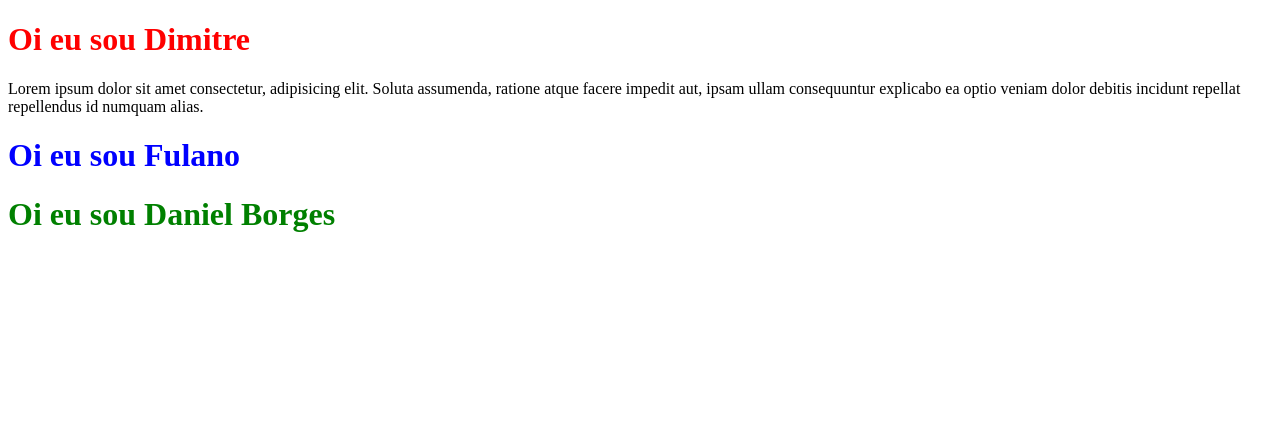
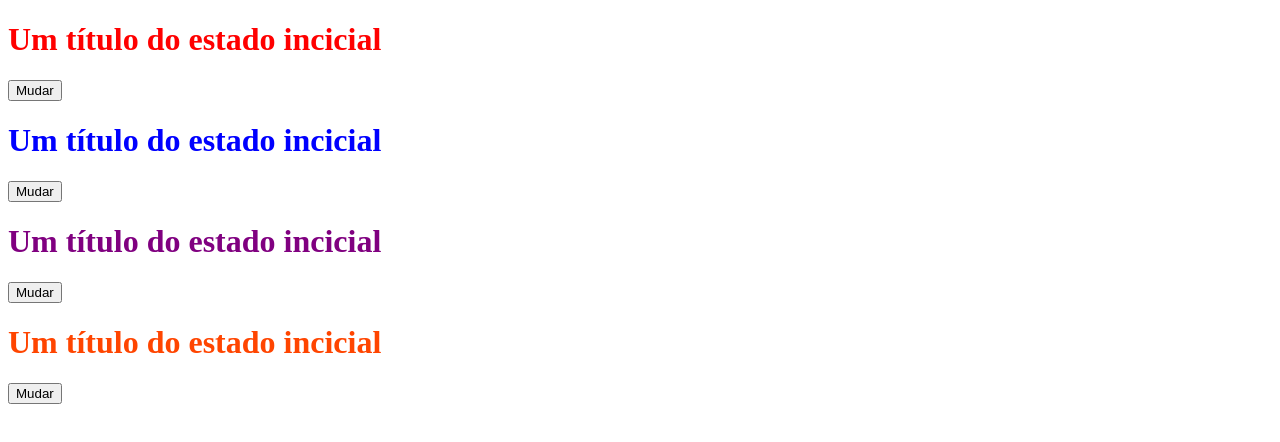
Before and after one commit to DanielBorges91/react-iniciante-projeto1, a React (Vite) app: page / in a window 1280 px wide. Shown: the top 442 px of the page. Built offline with nearby package versions, Linux system fonts and the light colour scheme.

Commit message:
Exemplo básico de useState

```diff
--- a/src/App.jsx
+++ b/src/App.jsx
@@ -3,9 +3,10 @@
 function App() {
   return(
     <>
-      <Titulo cor="red" nome="Dimitre" paragrafo = {true}/>
+      <Titulo cor = "red"/>
       <Titulo cor = "blue"/>
-      <Titulo nome= "Daniel Borges" paragrafo = {false} cor="green"/>
+      <Titulo cor = "purple"/>
+      <Titulo cor = "orangered"/>
     </>
   )
 }
--- a/src/Titulo.jsx
+++ b/src/Titulo.jsx
@@ -1,15 +1,33 @@
+import { useState } from "react";
 
-function Titulo({cor, nome, paragrafo}) {
+function Titulo({ cor }) {
+
+  const [texto, setTexto] = useState("Um título do estado incicial");
+
   return(
     <div>
-      <h1 style={{color: cor}} >Oi eu sou {nome ? nome : "Fulano"}</h1>
-      {paragrafo ?
-      <p>Lorem ipsum dolor sit amet consectetur, adipisicing elit. Soluta assumenda, ratione atque facere impedit aut, ipsam ullam consequuntur explicabo ea optio veniam dolor debitis incidunt repellat repellendus id numquam alias.</p>
-      :
-      <p></p>
-    }
-      </div>
+      <h1 style={{color: cor}} >{texto}</h1>
+      <button onClick={() => {setTexto("Mudei via botão.")}}>Mudar</button>
+    </div>
   )
 }
 
 export default Titulo;
+
+// Um exemplo de um contador de clicks.
+// import { useState } from "react";
+
+// function Titulo({ cor }) {
+
+//   const [soma, setSoma] = useState(0);
+
+//   return(
+//     <>
+//       <h1 style={{color: cor}} >Valor do contador {soma}.</h1>
+//       <button onClick={() => {setSoma(soma + 1)}} >Soma + 1</button>
+//     </>
+//   )
+
+// }
+
+// export default Titulo
```
